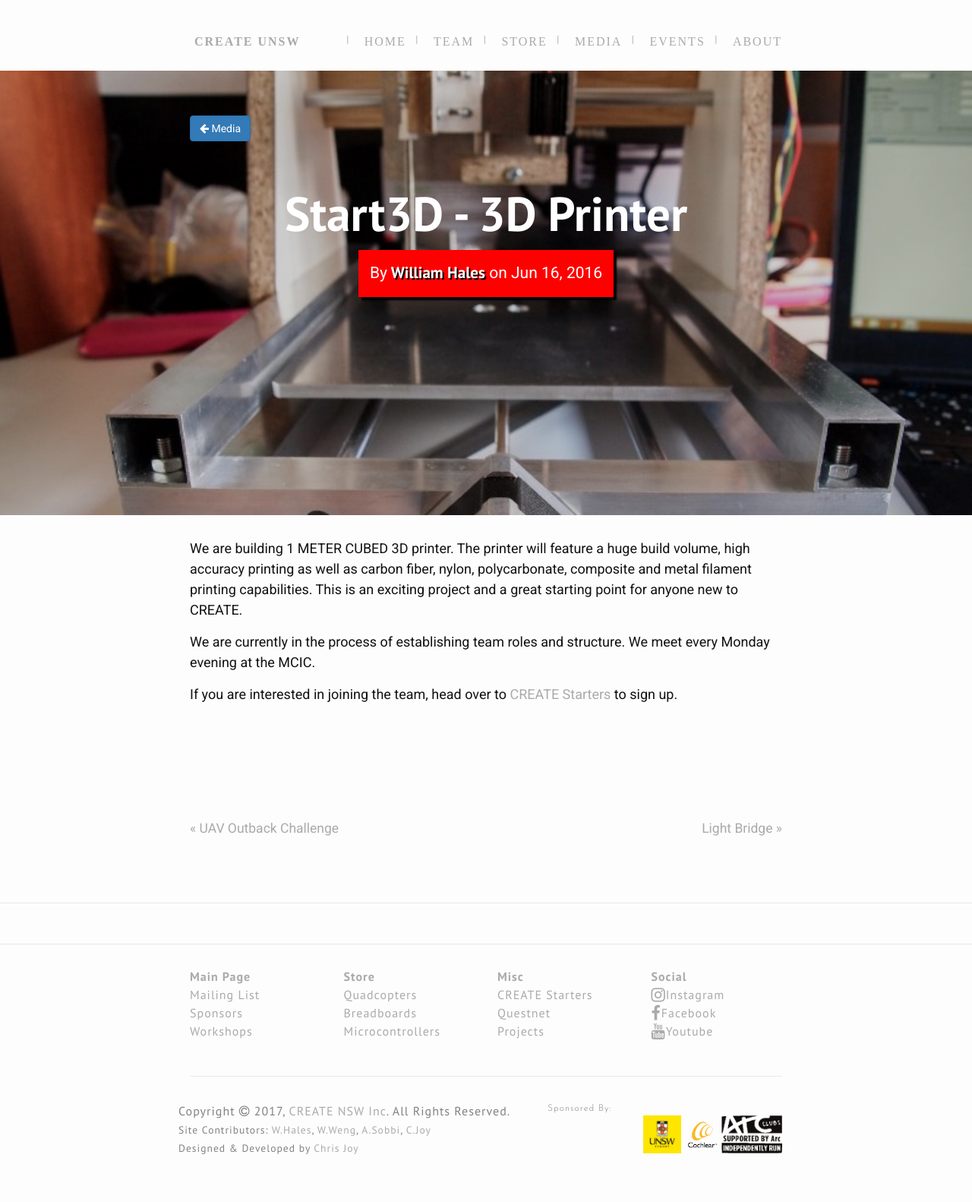
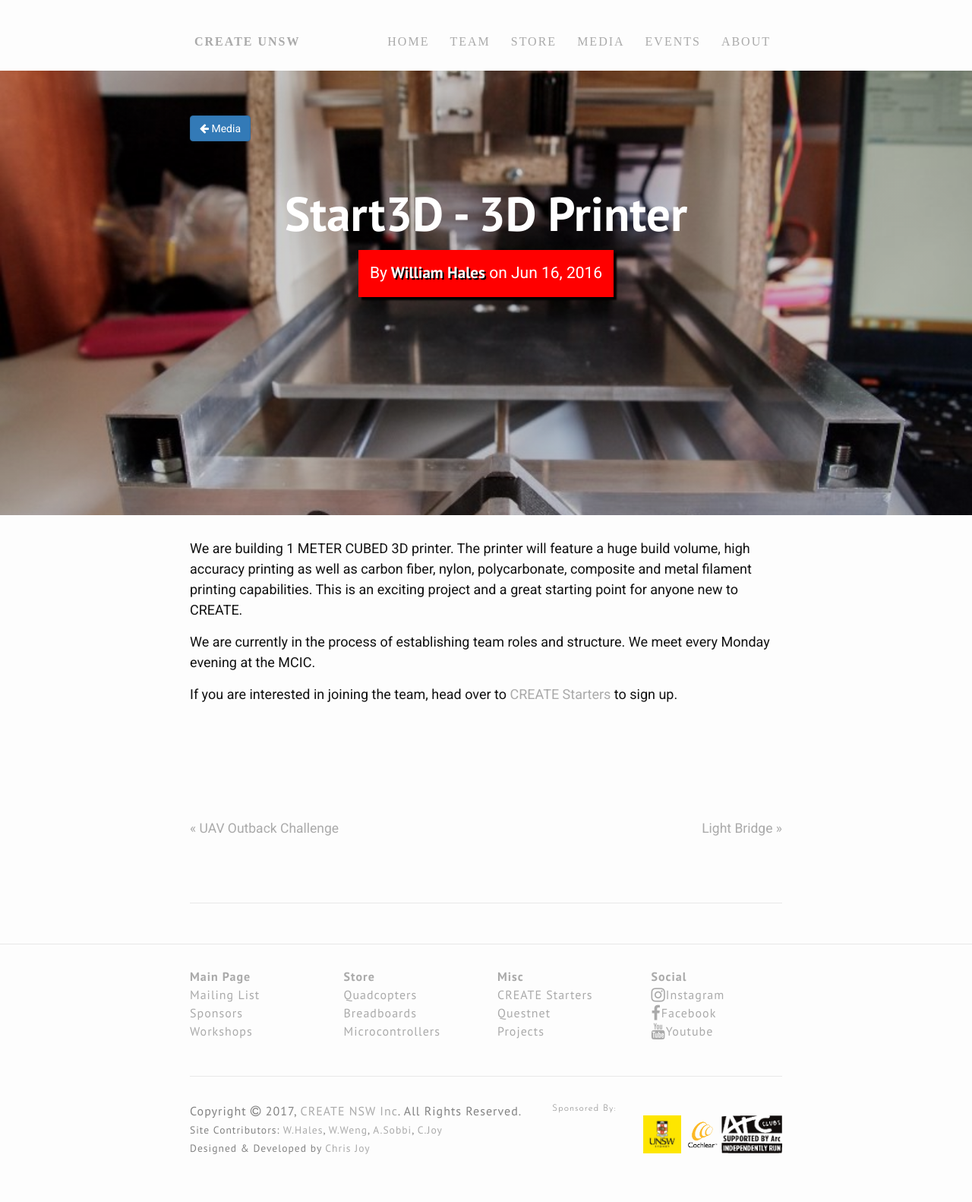
Before and after one commit to lam5ter/createunsw.github.io, a Jekyll site: the page built from _media/starters-Start3D.markdown, in a window 1280 px wide. Shown: the whole page at 76% size. Built offline with Jekyll 4.4.1, drawn with Linux system fonts in a browser that asks for light colours; nearby versions of some CDN libraries; some web fonts are replaced; comment, search, counter and statistics services are not loaded.

Commit message:
styling fix

```diff
--- a/_includes/footer.html
+++ b/_includes/footer.html
@@ -43,8 +43,7 @@
 			  </ul>
 		  </div>
 		</div>
-		<hr class="quick-links">
-
+		<hr>
 		<div class="footer-col-wrapper">
 			<div class="footer-col">
 				<ul class="contact-list footer-content">
--- a/_includes/header.html
+++ b/_includes/header.html
@@ -2,12 +2,15 @@
 <div class="trigger site-navigation">
 <ul class="topnav" id="myTopnav">
 	<a class="page-link site-title-banner" href="/">{{site.title}}</a>
-	{% for sitePage in site.pages %}
-	    {% if sitePage.type == "section" %}
-		<li><a class="right-nav page-link" href="{{sitePage.url | prepend: site.baseurl }}">{{sitePage.title}}</a><span style="float:left;font-size:13px;" class="exclamationMark">|</span></li>
-	    {% endif %}
-	{% endfor %}
-		<li><a class="right-nav page-link" href="/">Home</a><span style="float:left;font-size:13px;" class="exclamationMark">|</span></li>
+{% for sitePage in site.pages %}
+    {% if sitePage.type == "section" %}
+	<li>
+		<a class="right-nav page-link" href="{{sitePage.url | prepend: site.baseurl }}">{{sitePage.title}}</a>
+		<span class="exclamationMark"></span>
+	</li>
+	{% endif %}
+{% endfor %}
+	<li><a class="right-nav page-link" href="/">Home</a><span class="exclamationMark"></span></li>
 	<li class="icon">
 		<ar href="javascript:void(0);" onclick="myFunction()"><i class="fa fa-bars" aria-hidden="true"></i></ar>
 	</li>
--- a/_layouts/post.html
+++ b/_layouts/post.html
@@ -62,9 +62,9 @@ layout: default
   </div>
 
 </article>
-<hr style="margin-top: 2em; height: 1px; border: 0; border-top: 1px solid #E8E8E8; padding-bottom: 20px"/>
 
 <div class="wrapper">
+  <hr style="margin-top: 2em; height: 1px; border: 0; border-top: 1px solid #E8E8E8; padding-bottom: 20px"/>
   <div id="disqus_thread"></div>
   <script>
 
--- a/css/style.scss
+++ b/css/style.scss
@@ -94,7 +94,7 @@ ul.topnav {
 }
 
 /* Float the list items side by side */
-ul.topnav li {float: right;}
+ul.topnav li {float: right; border: 1px;}
 
 /* Style the links inside the list items */
 ul.topnav li a {
@@ -256,7 +256,9 @@ a {
 
     &.page-link{
       &:hover {
+          text-decoration: none;
           color: $text-color;
+          background-color: $grey-color-light;
       }
     }
     &.postLink{
@@ -512,6 +514,8 @@ pre {
   font-family: 'Josefin Sans';
 }
 .exclamationMark {
+  float:left;
+  font-size:15px;
   padding-left: .5em;
   padding-right: .5em;
 }
@@ -615,7 +619,7 @@ pre {
 .footer-col-wrapper {
   font-size: 12px;
   color: $grey-color;
-  margin-left: -$spacing-unit / 1;
+  margin-left: -$spacing-unit / 2;
   @extend %clearfix;
 }
 .footer-content {
```
